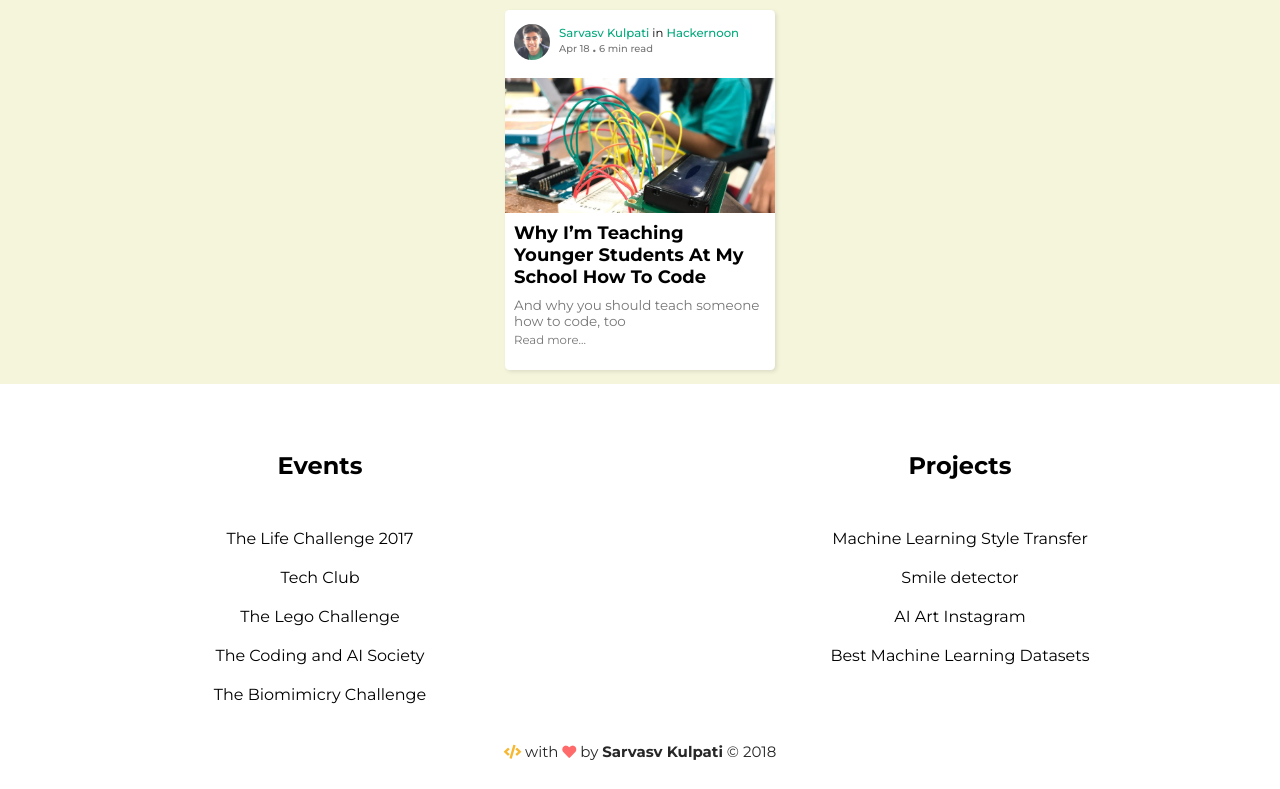
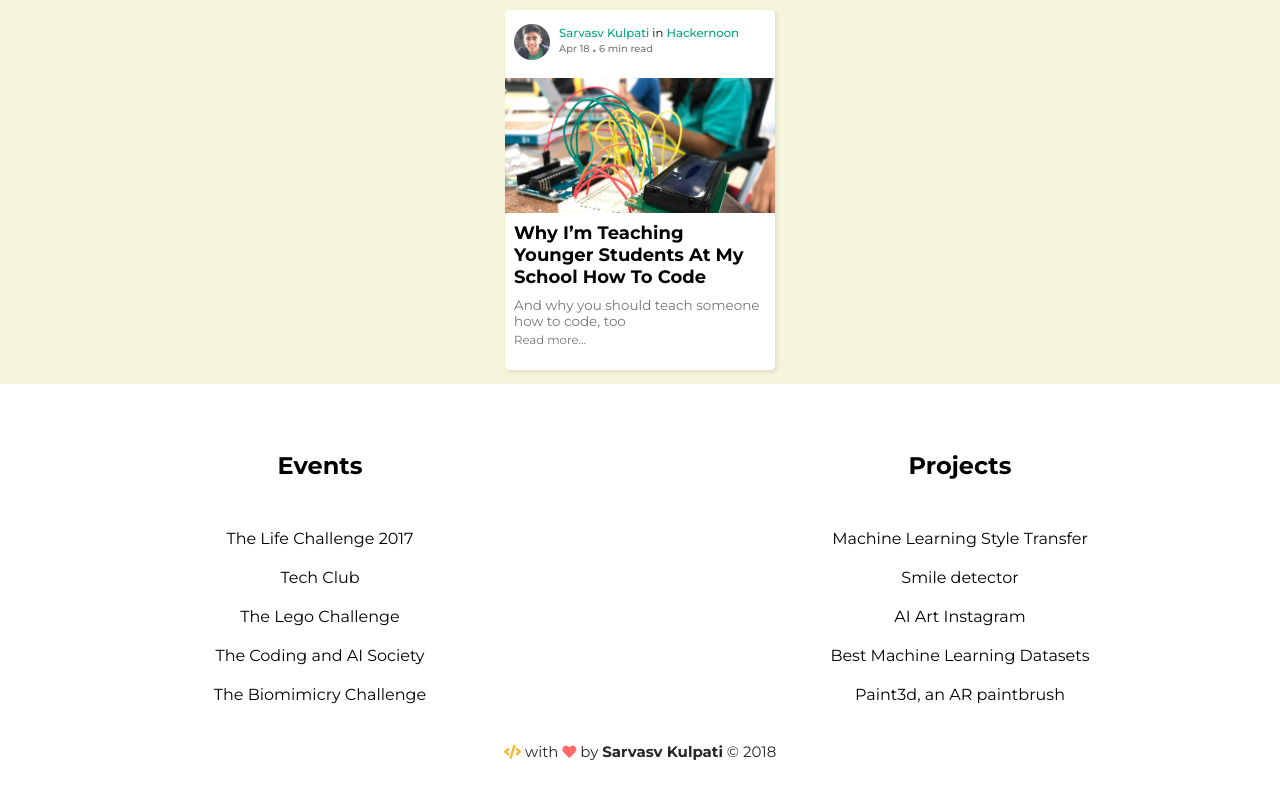
Before and after one commit to koseii0769/sarvasvkulpati.github.io, a plain HTML site: page index.html in a window 1280 px wide. Shown: the part 1876-2665 px from the top of the page. Drawn offline with Linux system fonts and the light colour scheme.

Commit message:
updated website

```diff
--- a/index.html
+++ b/index.html
@@ -257,6 +257,7 @@
                 <p>Smile detector</p>
                 <p>AI Art Instagram</p>
                 <p>Best Machine Learning Datasets</p>
+                <p>Paint3d, an AR paintbrush</p>
             </div>
 
         </div>
```
Also changed, not shown: 1 other file.
